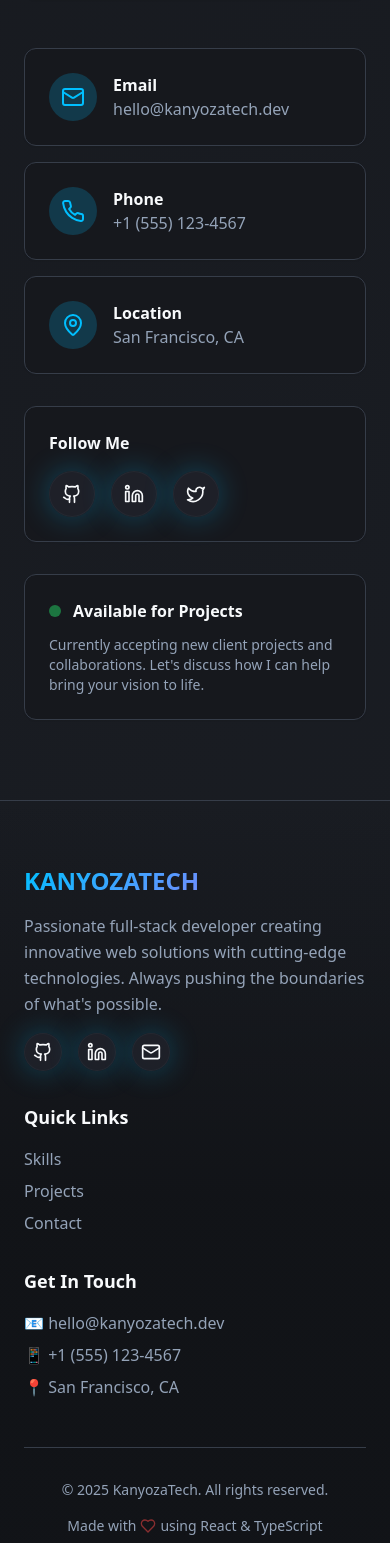
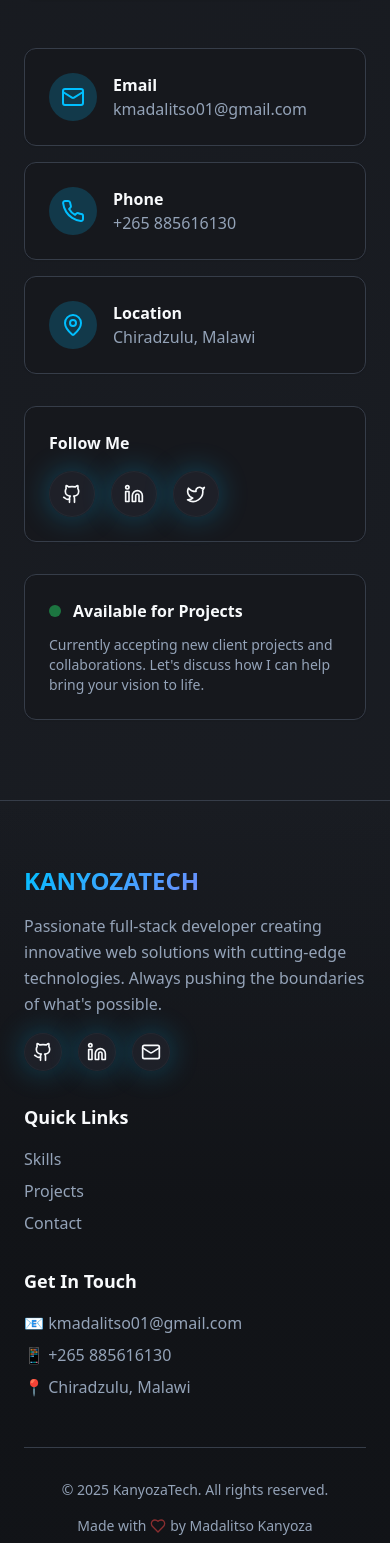
Before and after one commit to Kanyoza2096/kanyozatech-creator, a React (Vite) app: page / in a window 390 px wide. Shown: the part 6425-7968 px from the top of the page. Built offline with nearby package versions, Linux system fonts and the light colour scheme.

Commit message:
Update contact information and credits
Update footer with new contact details: email, phone number, GitHub, and location. Also, update the developer's credit to "Made with ❤️ by Madalitso kanyoza".

```diff
--- a/src/components/Contact.tsx
+++ b/src/components/Contact.tsx
@@ -44,25 +44,25 @@ const Contact = () => {
     {
       icon: Mail,
       label: 'Email',
-      value: 'hello@kanyozatech.dev',
-      href: 'mailto:hello@kanyozatech.dev'
+      value: 'kmadalitso01@gmail.com',
+      href: 'mailto:kmadalitso01@gmail.com'
     },
     {
       icon: Phone,
       label: 'Phone',
-      value: '+1 (555) 123-4567',
-      href: 'tel:+15551234567'
+      value: '+265 885616130',
+      href: 'tel:+265885616130'
     },
     {
       icon: MapPin,
       label: 'Location',
-      value: 'San Francisco, CA',
+      value: 'Chiradzulu, Malawi',
       href: '#'
     }
   ];
 
   const socialLinks = [
-    { icon: Github, href: '#', label: 'GitHub' },
+    { icon: Github, href: 'https://github.com/Kanyoza2096', label: 'GitHub' },
     { icon: Linkedin, href: '#', label: 'LinkedIn' },
     { icon: Twitter, href: '#', label: 'Twitter' }
   ];
--- a/src/components/Footer.tsx
+++ b/src/components/Footer.tsx
@@ -4,9 +4,9 @@ const Footer = () => {
   const currentYear = new Date().getFullYear();
 
   const socialLinks = [
-    { icon: Github, href: '#', label: 'GitHub' },
+    { icon: Github, href: 'https://github.com/Kanyoza2096', label: 'GitHub' },
     { icon: Linkedin, href: '#', label: 'LinkedIn' },
-    { icon: Mail, href: 'mailto:hello@kanyozatech.dev', label: 'Email' }
+    { icon: Mail, href: 'mailto:kmadalitso01@gmail.com', label: 'Email' }
   ];
 
   const quickLinks = [
@@ -69,9 +69,9 @@ const Footer = () => {
           <div className="space-y-4">
             <h4 className="text-lg font-semibold text-foreground">Get In Touch</h4>
             <div className="space-y-2 text-muted-foreground">
-              <p>📧 hello@kanyozatech.dev</p>
-              <p>📱 +1 (555) 123-4567</p>
-              <p>📍 San Francisco, CA</p>
+              <p>📧 kmadalitso01@gmail.com</p>
+              <p>📱 +265 885616130</p>
+              <p>📍 Chiradzulu, Malawi</p>
             </div>
           </div>
         </div>
@@ -83,7 +83,7 @@ const Footer = () => {
               © {currentYear} KanyozaTech. All rights reserved.
             </p>
             <p className="text-muted-foreground text-sm flex items-center gap-1">
-              Made with <Heart className="w-4 h-4 text-red-500 animate-pulse" /> using React & TypeScript
+              Made with <Heart className="w-4 h-4 text-red-500 animate-pulse" /> by Madalitso Kanyoza
             </p>
           </div>
         </div>
```
